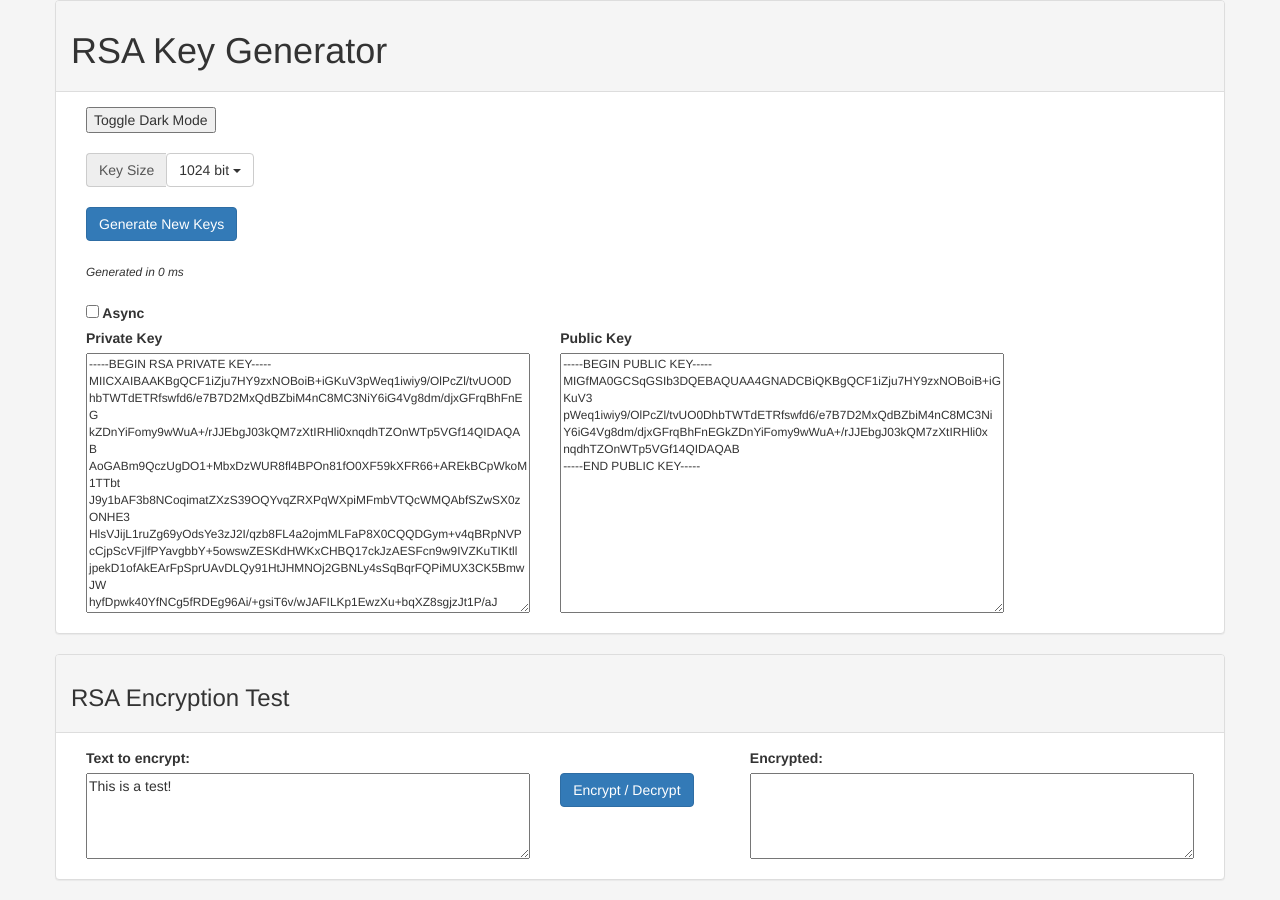
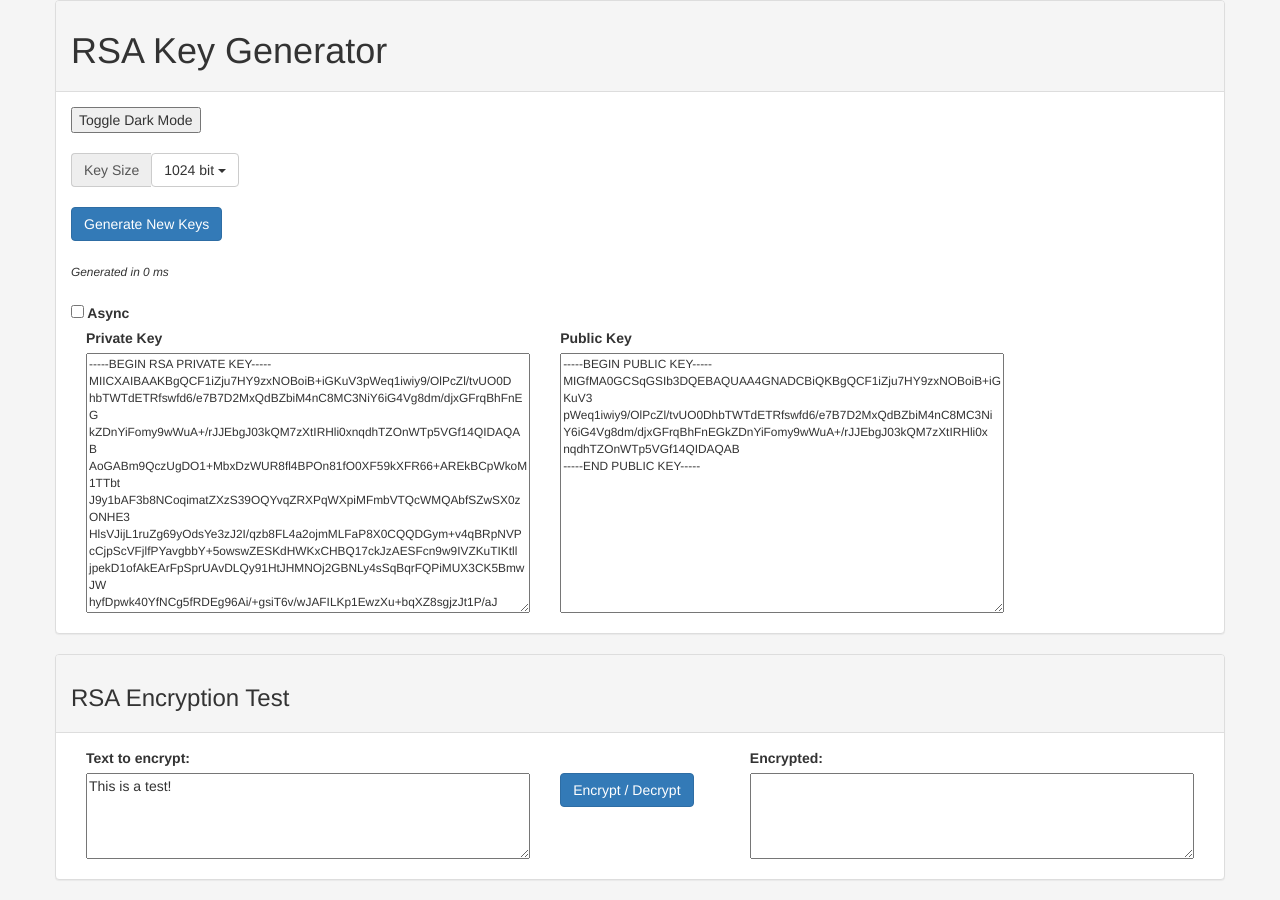
Before and after one commit to mxvd/besto, a Jekyll site: the page index.html, which Jekyll copies as it is, in a window 1280 px wide. Built offline with Jekyll 4.4.1, drawn with Linux system fonts in a browser that asks for light colours; nearby versions of some CDN libraries.

Commit message:
Update index.html

```diff
--- a/index.html
+++ b/index.html
@@ -19,8 +19,7 @@
     <div class="panel-heading"><h1>RSA Key Generator</h1></div>
     <!-- <div class="panel panel-success"><h1>RSA Key Generator</h1></div> -->
     <div class="panel-body">
-      <div class="col-xs-12">
-
+      <div class="row col-lg-12">
           <style>
             .dark-mode {
               background-color: black;
```
